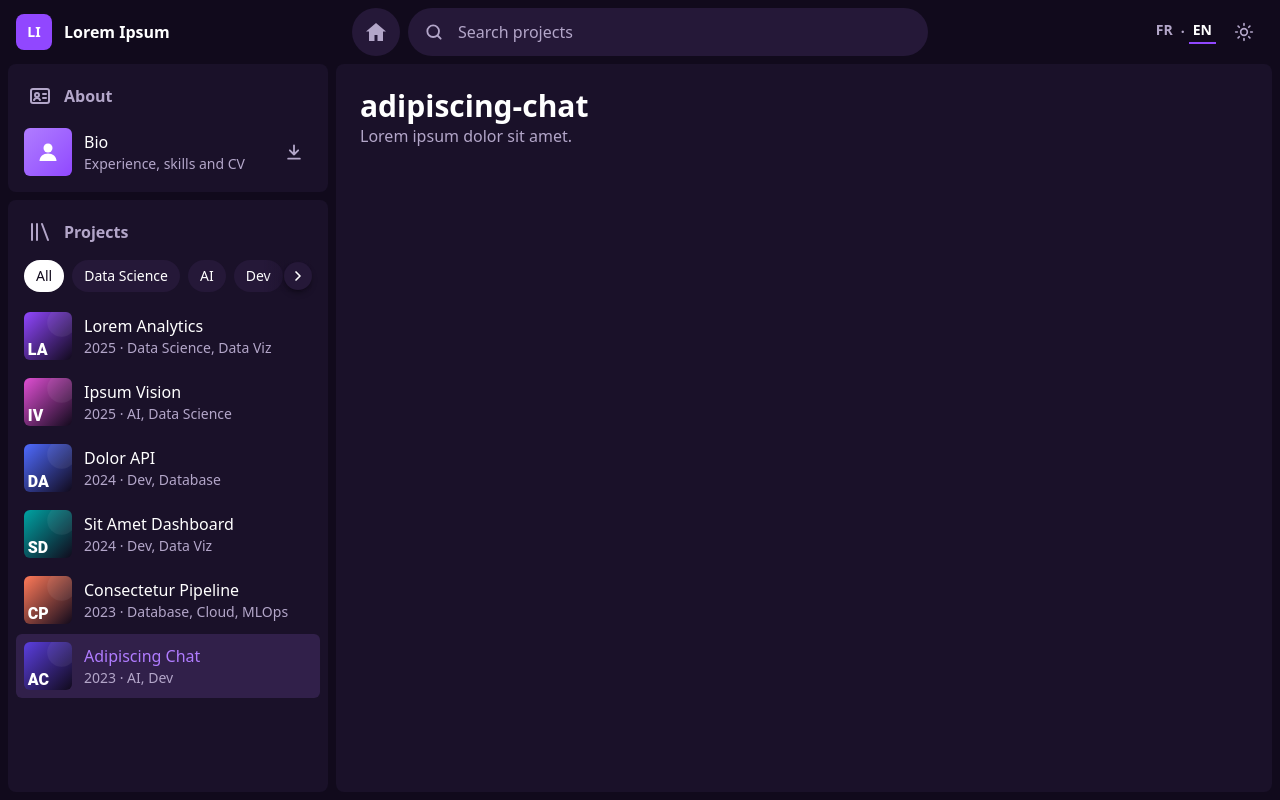
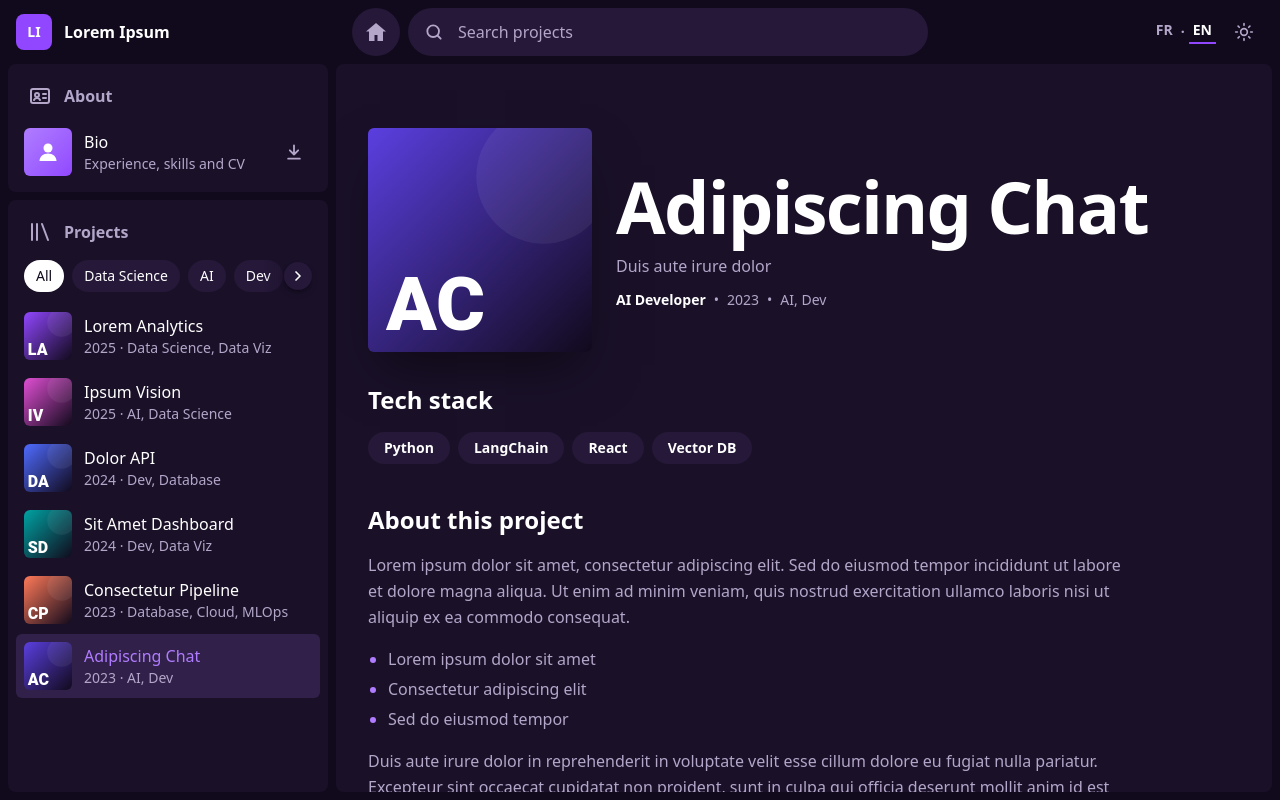
Before and after one commit to M-IZO/Portfolio, a React (Vite) app in the folder front/: page /en/projects/adipiscing-chat in a window 1280 px wide. Built offline with nearby package versions, Linux system fonts and the light colour scheme.

Commit message:
Adds the project page

```diff
--- a/front/src/pages/Project.tsx
+++ b/front/src/pages/Project.tsx
@@ -1,17 +1,112 @@
+import { useState } from 'react'
 import { useTranslation } from 'react-i18next'
 import { useParams } from 'react-router'
+import Lightbox from '../components/Lightbox'
+import RichText from '../components/RichText'
+import { getProject } from '../data/projects'
+import { getTag } from '../data/tags'
 import { useDocumentTitle } from '../hooks/useDocumentTitle'
+import { useLang } from '../hooks/useLang'
+import { asset, localize } from '../lib/content'
+import type { Project as ProjectData } from '../types/content'
+import NotFound from './NotFound'
+
+const focusRing = 'focus-visible:outline-2 focus-visible:outline-accent'
 
 function Project() {
+  const { slug } = useParams()
+  const project = getProject(slug)
+
+  if (!project) {
+    return <NotFound />
+  }
+
+  // Keyed so the gallery state resets when moving to another project.
+  return <ProjectDetail key={project.slug} project={project} />
+}
+
+function ProjectDetail({ project }: { project: ProjectData }) {
   const { t } = useTranslation()
-  const { slug } = useParams()
-  useDocumentTitle(slug)
+  const lang = useLang()
+  const [imageIndex, setImageIndex] = useState<number | null>(null)
+
+  const title = localize(project.title, lang)
+  useDocumentTitle(title)
+
+  const gallery = project.gallery ?? []
 
   return (
-    <section className="p-6">
-      <h1 className="text-3xl font-bold">{slug}</h1>
-      <p className="text-muted">{t('placeholder.text')}</p>
-    </section>
+    <article className="flex-1 pb-10">
+      <header className="flex flex-col items-center gap-6 px-6 pt-12 pb-8 text-center md:flex-row md:px-8 md:pt-16 md:text-left">
+        <img
+          src={asset(project.cover)}
+          alt=""
+          className="size-48 shrink-0 rounded-md object-cover shadow-2xl shadow-black/50 md:size-56"
+        />
+        <div className="min-w-0">
+          <h1 className="text-4xl font-black tracking-tight md:text-6xl xl:text-7xl">{title}</h1>
+          <p className="mt-3 text-muted">{localize(project.tagline, lang)}</p>
+          <p className="mt-3 flex flex-wrap items-center justify-center gap-x-2 gap-y-1 text-sm md:justify-start">
+            <span className="font-bold">{localize(project.role, lang)}</span>
+            <span className="text-muted" aria-hidden="true">•</span>
+            <span className="text-muted">{project.year}</span>
+            <span className="text-muted" aria-hidden="true">•</span>
+            <span className="text-muted">{project.tags.map((id) => localize(getTag(id).label, lang)).join(', ')}</span>
+          </p>
+        </div>
+      </header>
+
+      <div className="space-y-10 px-6 md:px-8">
+        <section aria-labelledby="stack-title">
+          <h2 id="stack-title" className="text-2xl font-bold">
+            {t('project.stack')}
+          </h2>
+          <ul className="mt-4 flex flex-wrap gap-2">
+            {project.stack.map((item) => (
+              <li key={item} className="rounded-full bg-elevated px-4 py-1.5 text-sm font-bold shadow-card">
+                {item}
+              </li>
+            ))}
+          </ul>
+        </section>
+
+        <section aria-labelledby="description-title" className="max-w-3xl">
+          <h2 id="description-title" className="text-2xl font-bold">
+            {t('project.description')}
+          </h2>
+          <RichText text={localize(project.description, lang)} className="mt-4 leading-relaxed text-muted" />
+        </section>
+
+        {gallery.length > 0 && (
+          <section aria-labelledby="gallery-title">
+            <h2 id="gallery-title" className="text-2xl font-bold">
+              {t('project.gallery')}
+            </h2>
+            <ul className="mt-4 grid gap-3 sm:grid-cols-2 xl:grid-cols-3">
+              {gallery.map((image, index) => (
+                <li key={image.src}>
+                  <button
+                    type="button"
+                    onClick={() => setImageIndex(index)}
+                    aria-label={t('project.openImage', { number: index + 1 })}
+                    className={`group block w-full overflow-hidden rounded-md shadow-card ${focusRing}`}
+                  >
+                    <img
+                      src={asset(image.src)}
+                      alt={localize(image.alt, lang)}
+                      loading="lazy"
+                      className="aspect-video w-full object-cover transition-transform duration-300 group-hover:scale-105 motion-reduce:group-hover:scale-100"
+                    />
+                  </button>
+                </li>
+              ))}
+            </ul>
+            <Lightbox images={gallery} index={imageIndex} onChange={setImageIndex} />
+          </section>
+        )}
+
+      </div>
+    </article>
   )
 }
 
```
